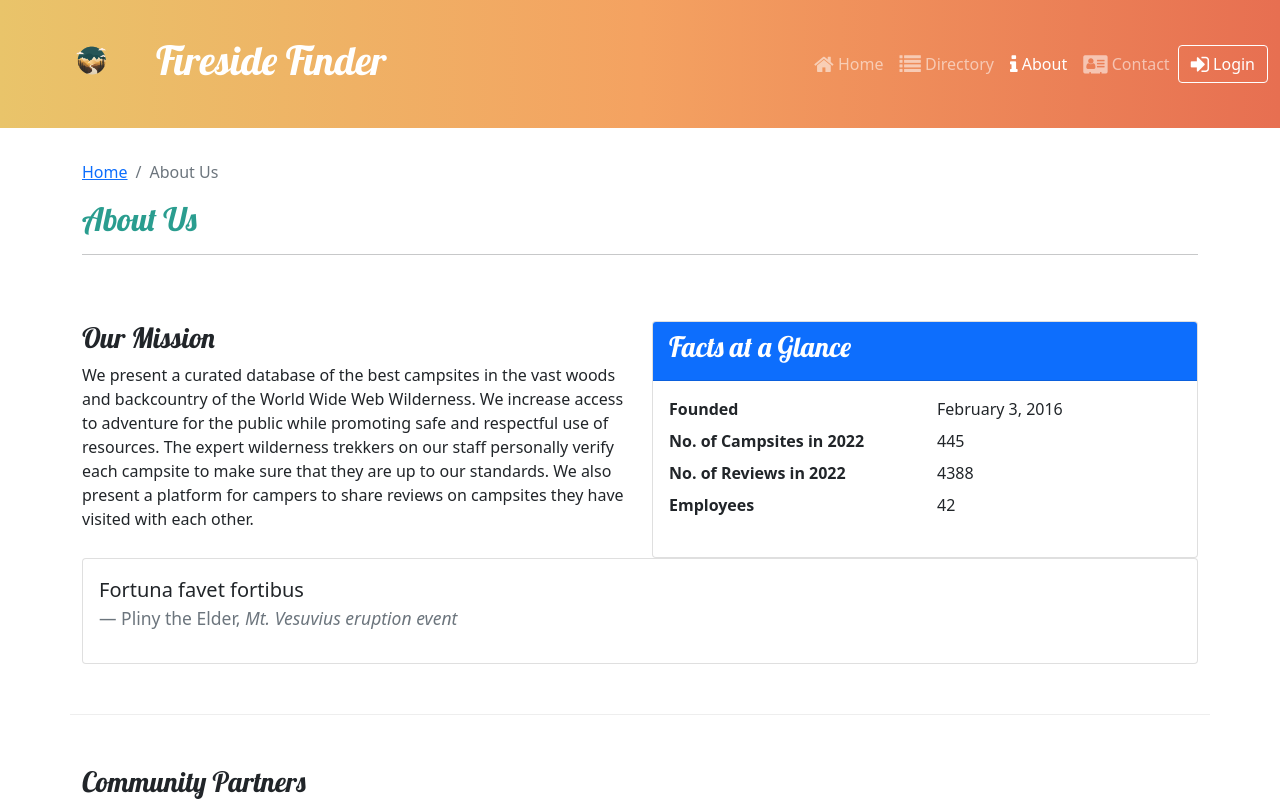
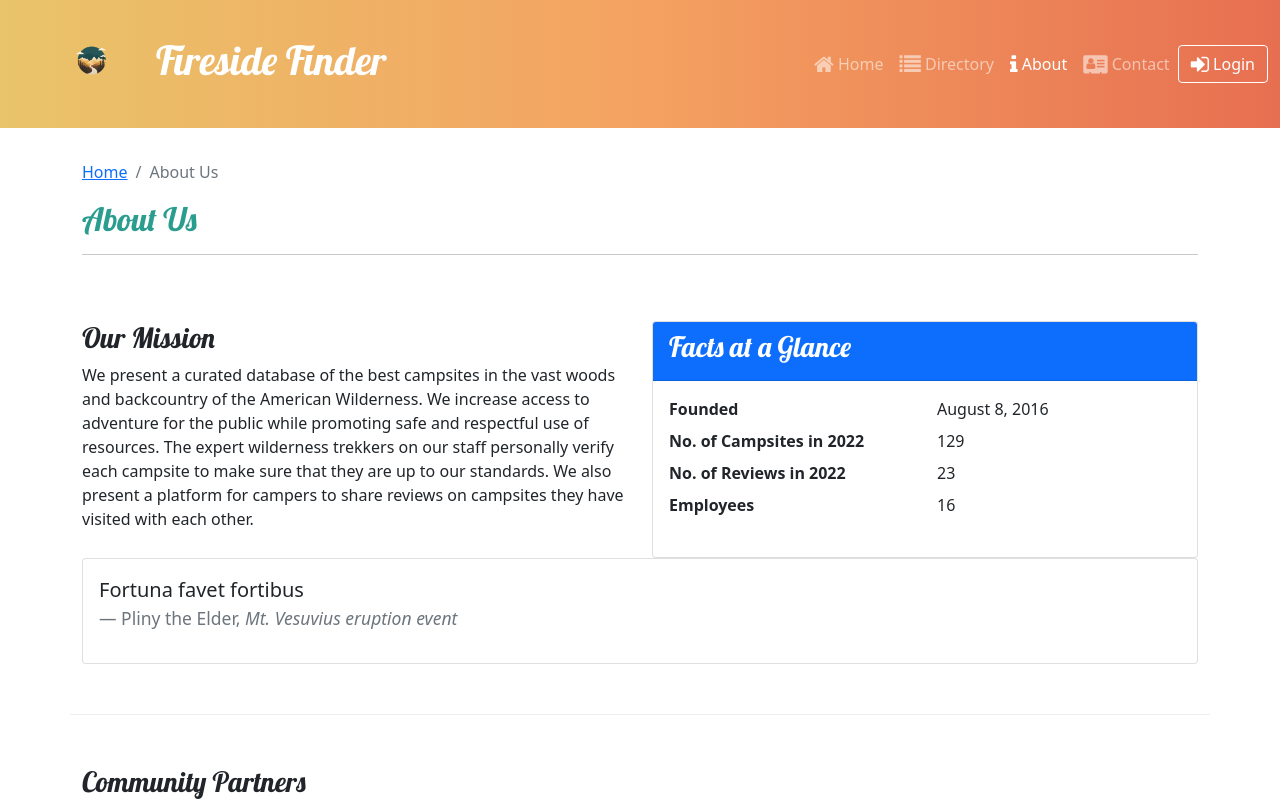
Before and after one commit to SolInvictusx/Project-2, a React (Create React App) app: page /about in a window 1280 px wide. Shown: the top 801 px of the page. Built offline with nearby package versions, Linux system fonts and the light colour scheme.

Commit message:
Update directory

```diff
--- a/src/app/shared/CAMPSITES.js
+++ b/src/app/shared/CAMPSITES.js
@@ -6,12 +6,12 @@ import reduxWoodsImg from '../assets/img/redux-woods.jpg';
 export const CAMPSITES = [
     {
         id: 0,
-        name: 'React Lake Campground',
+        name: 'Virgo Lake Campground',
         image: reactLakeImg,
         elevation: 1233,
         featured: false,
         description:
-            'Nestled in the foothills of the Chrome Mountains, this campground on the shores of the pristine React Lake is a favorite for fly fishers.'
+            'Nestled in the foothills of the Oregon, this campground on the shores of the pristine Virgo Lake is a favorite for fly fishers.'
     },
     {
         id: 1,
@@ -24,12 +24,12 @@ export const CAMPSITES = [
     },
     {
         id: 2,
-        name: 'Breadcrumb Trail Campground',
+        name: 'Mountain Adventure',
         image: breadCrumbImg,
         elevation: 2901,
         featured: false,
         description:
-            'Let NuCamp be your guide to this off-the-beaten-path, hike-in-only campground.'
+            'Let us be your guide to this off-the-beaten-path, hike-in-only campground.'
     },
     {
         id: 3,
--- a/src/pages/AboutPage.js
+++ b/src/pages/AboutPage.js
@@ -11,7 +11,7 @@ const AboutPage = () => {
                     <h3>Our Mission</h3>
                     <p>
                         We present a curated database of the best campsites in the
-                        vast woods and backcountry of the World Wide Web Wilderness.
+                        vast woods and backcountry of the American Wilderness.
                         We increase access to adventure for the public while
                         promoting safe and respectful use of resources. The expert
                         wilderness trekkers on our staff personally verify each
@@ -28,13 +28,13 @@ const AboutPage = () => {
                         <CardBody>
                             <dl className='row'>
                                 <dt className='col-6'>Founded</dt>
-                                <dd className='col-6'>February 3, 2016</dd>
+                                <dd className='col-6'>August 8, 2016</dd>
                                 <dt className='col-6'>No. of Campsites in 2022</dt>
-                                <dd className='col-6'>445</dd>
+                                <dd className='col-6'>129</dd>
                                 <dt className='col-6'>No. of Reviews in 2022</dt>
-                                <dd className='col-6'>4388</dd>
+                                <dd className='col-6'>23</dd>
                                 <dt className='col-6'>Employees</dt>
-                                <dd className='col-6'>42</dd>
+                                <dd className='col-6'>16</dd>
                             </dl>
                         </CardBody>
                     </Card>
```
